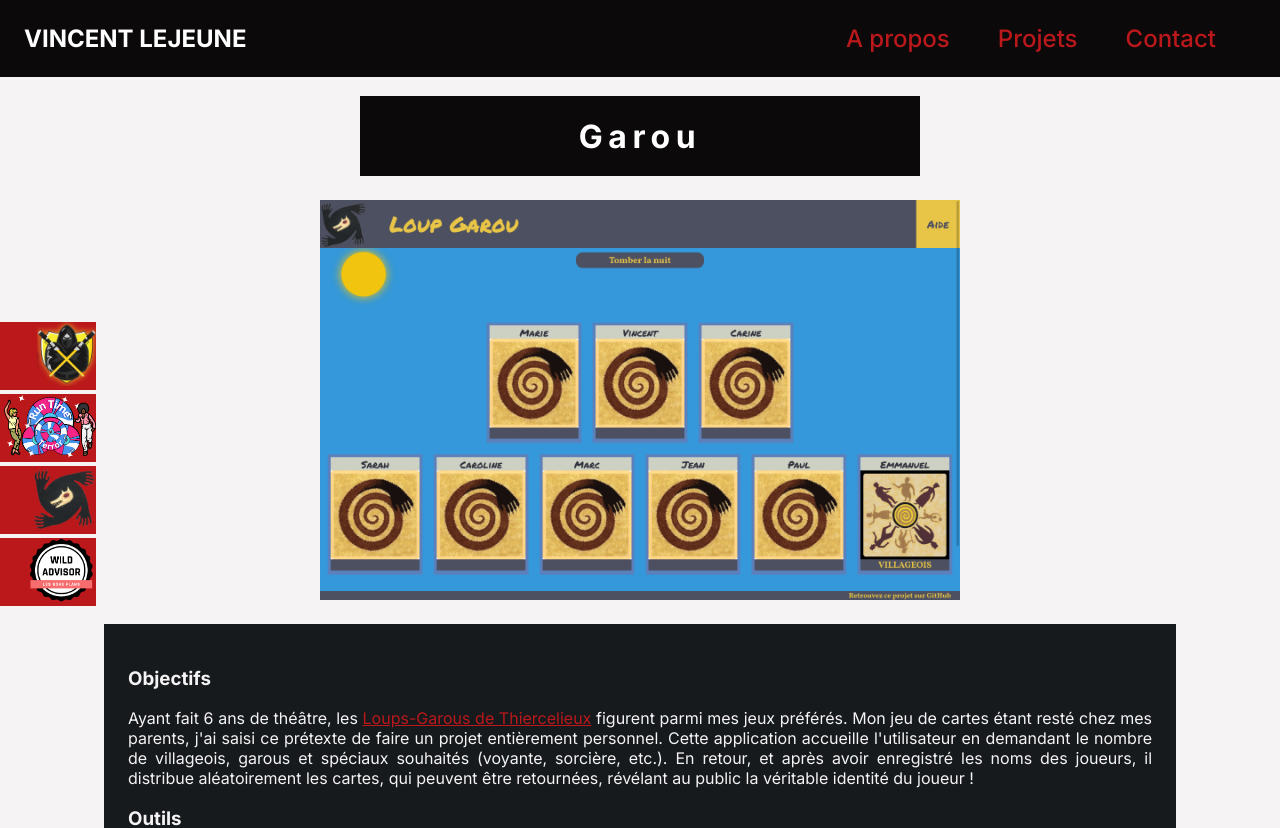
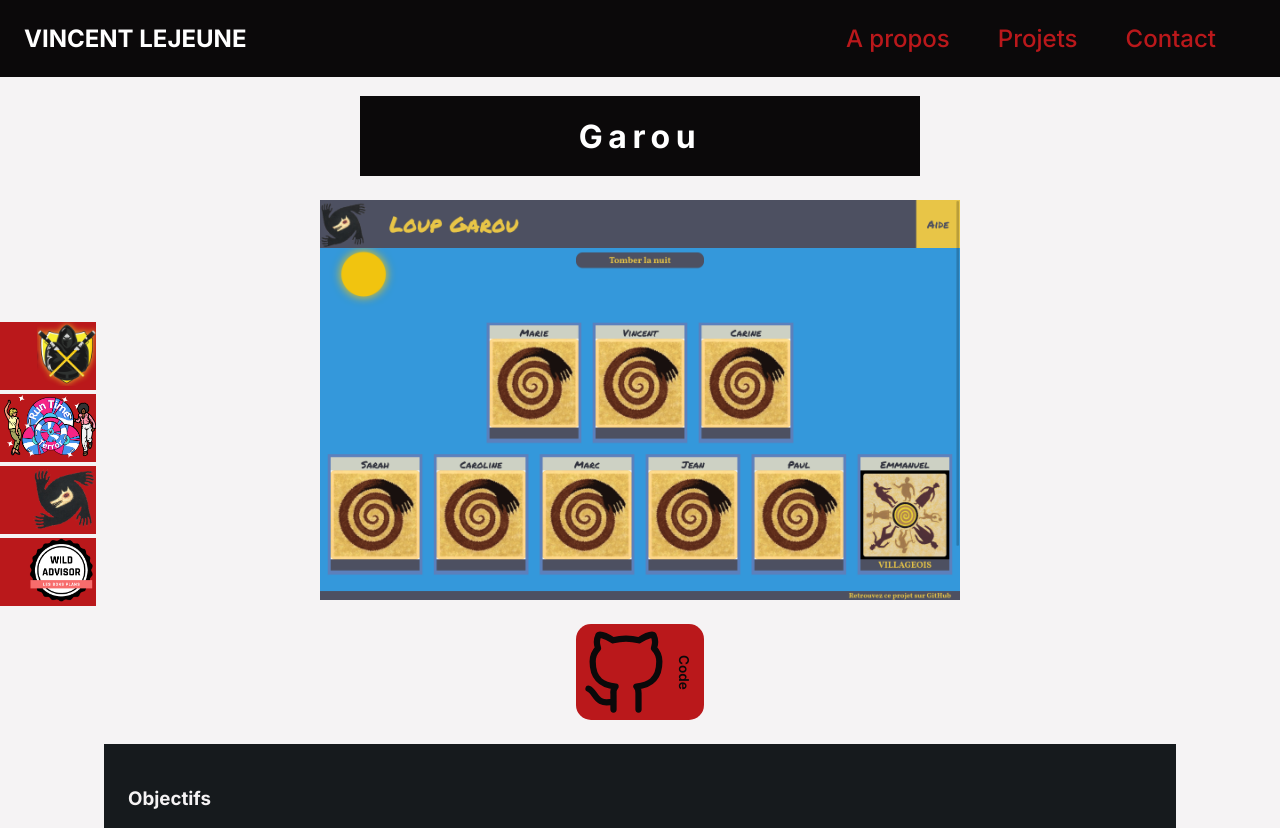
Before and after one commit to VincentCMLejeune/Portfolio, a React (Create React App) app in the folder portfolio/: page /projets/garou in a window 1280 px wide. Shown: the top 828 px of the page. Built offline with nearby package versions, Linux system fonts and the light colour scheme.

Commit message:
Added link

```diff
--- a/portfolio/src/screens/details projets/DetailGarou.jsx
+++ b/portfolio/src/screens/details projets/DetailGarou.jsx
@@ -10,6 +10,8 @@ import ContactScreenHover from "../../assets/contactscreenhover.png";
 import Advisor from "../../assets/advisorscreen.png";
 import Bagarre from "../../assets/bagarrescreen.png";
 import Runtime from "../../assets/runtimescreen.png";
+
+import Github from "../../assets/logos/github.svg";
 
 import s1 from "../../assets/garou screens/1.png";
 import s4 from "../../assets/garou screens/4.png";
@@ -30,6 +32,19 @@ export default function DetailGarou() {
 
       <div className={styles.apercus}>
         <img src={s4} alt="Screenshot" />
+      </div>
+
+      <div className={styles.links} id={styles.alone}>
+        <a
+          href="https://github.com/VincentCMLejeune/garou-cards-generator"
+          target="_blank"
+          rel="noreferrer"
+        >
+          <div className={styles.link}>
+            <img src={Github} alt="Github" />
+            <p>Code</p>
+          </div>
+        </a>
       </div>
 
       <div className={styles.container}>
```
